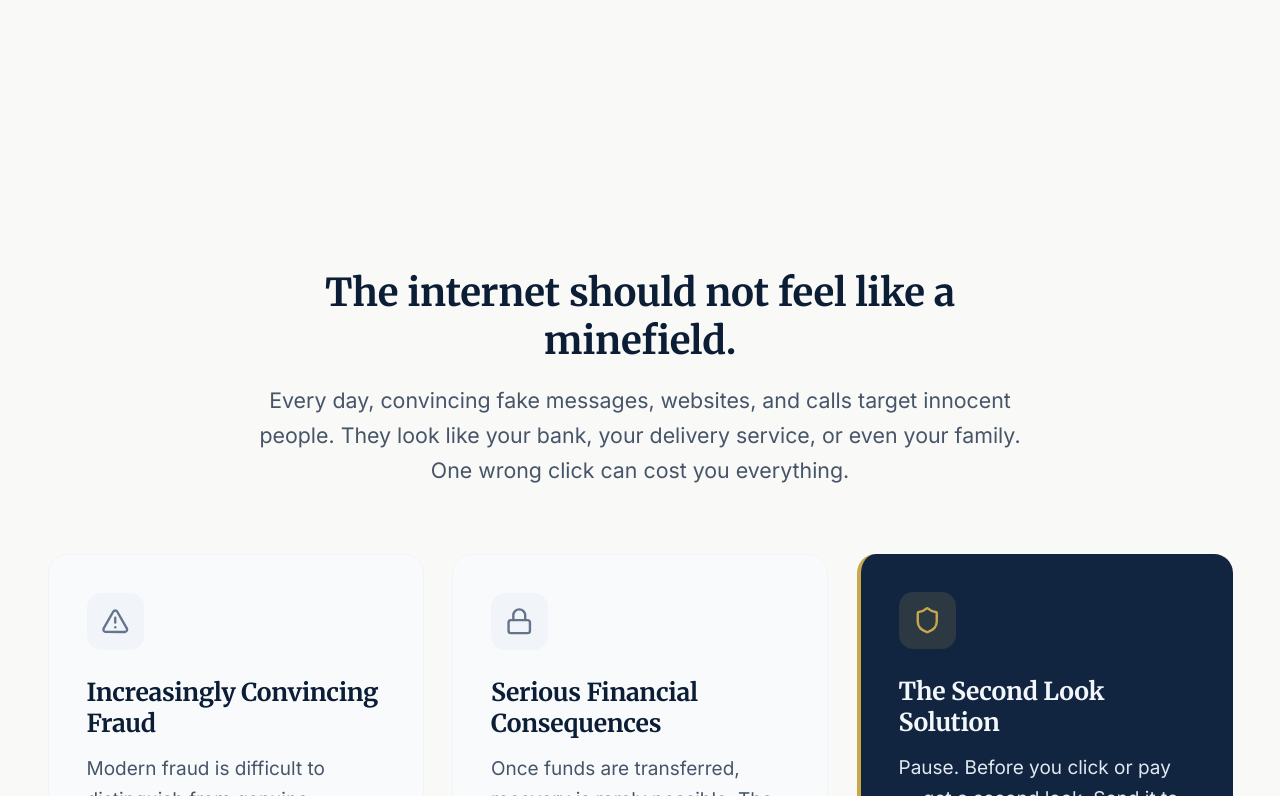
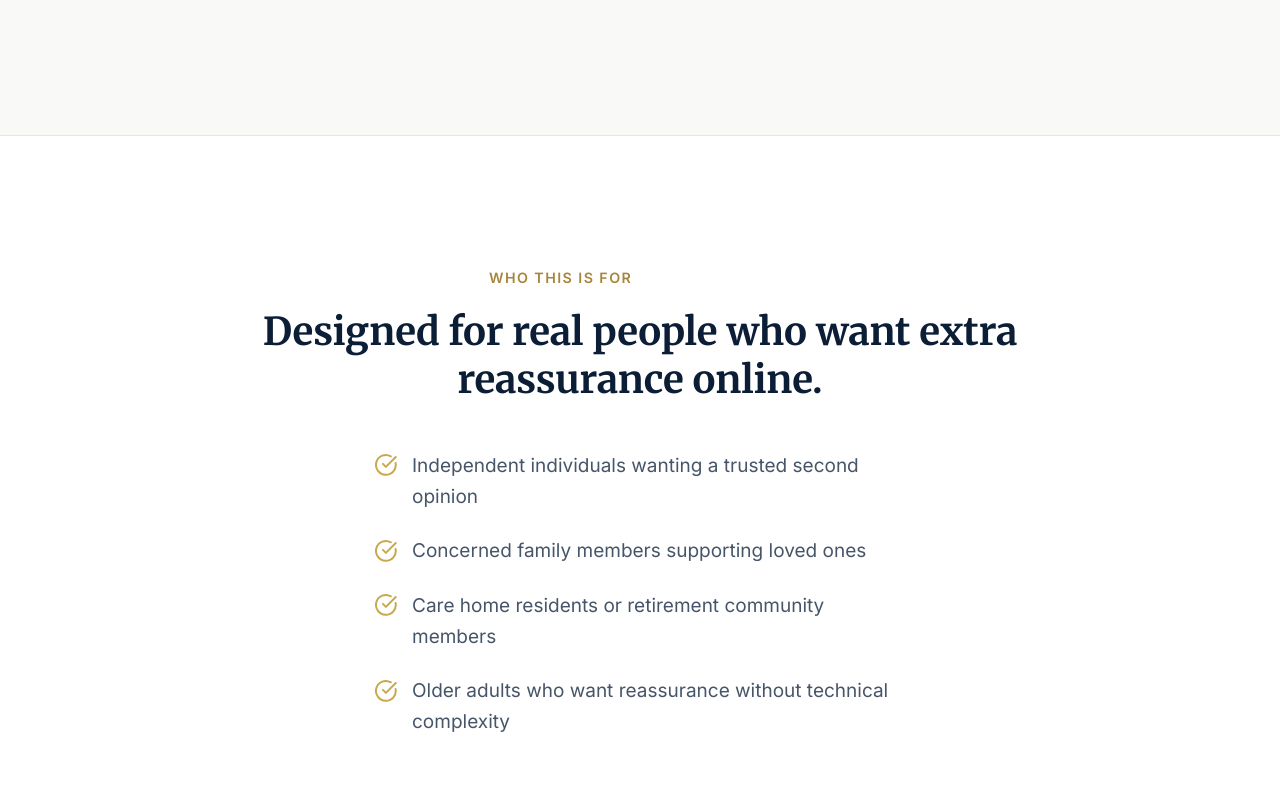
Before and after one commit to krowan444/Second-Look-Protect, a React (Vite) app: page / in a window 1280 px wide. Shown: the part 1904-2700 px from the top of the page. Built offline with nearby package versions, Linux system fonts and the light colour scheme; no server answers.

Commit message:
Add 'Who This Is For' micro-section after 4-step explainer

```diff
--- a/src/App.tsx
+++ b/src/App.tsx
@@ -570,6 +570,32 @@ export default function App() {
               Simple guidance on whether it's safe — and what to do next.
             </p>
           </div>
+        </div>
+      </SectionWrapper>
+
+      {/* ── Who This Is For ──────────────────────────────────────────────── */}
+      <SectionWrapper background="white" topBorder>
+        <div className="max-w-2xl mx-auto text-center">
+          <p className="text-[#A8853C] text-xs font-semibold tracking-widest uppercase mb-4">
+            Who this is for
+          </p>
+          <h2 className="text-[#0B1E36] mb-10">
+            Designed for real people who want extra reassurance online.
+          </h2>
+
+          <ul className="space-y-5 text-left max-w-md mx-auto" role="list">
+            {[
+              'Independent individuals wanting a trusted second opinion',
+              'Concerned family members supporting loved ones',
+              'Care home residents or retirement community members',
+              'Older adults who want reassurance without technical complexity',
+            ].map((item) => (
+              <li key={item} className="flex items-start gap-3">
+                <CheckCircle className="w-5 h-5 text-[#C9A84C] shrink-0 mt-0.5" aria-hidden="true" />
+                <span className="text-slate-600 text-base leading-relaxed">{item}</span>
+              </li>
+            ))}
+          </ul>
         </div>
       </SectionWrapper>
 
```
